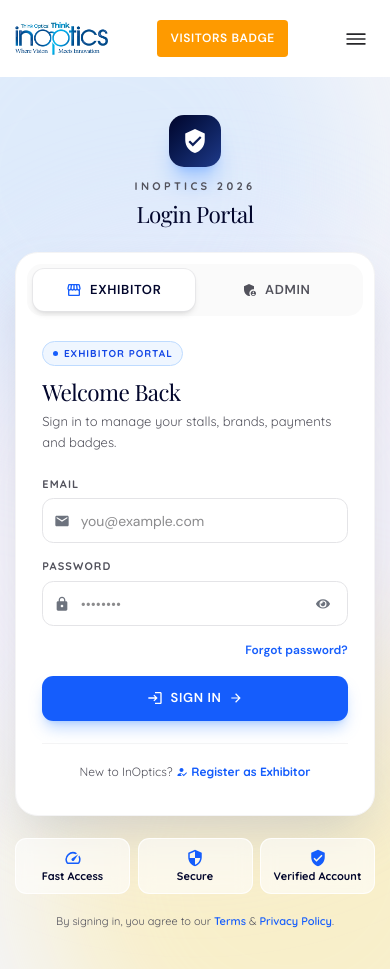
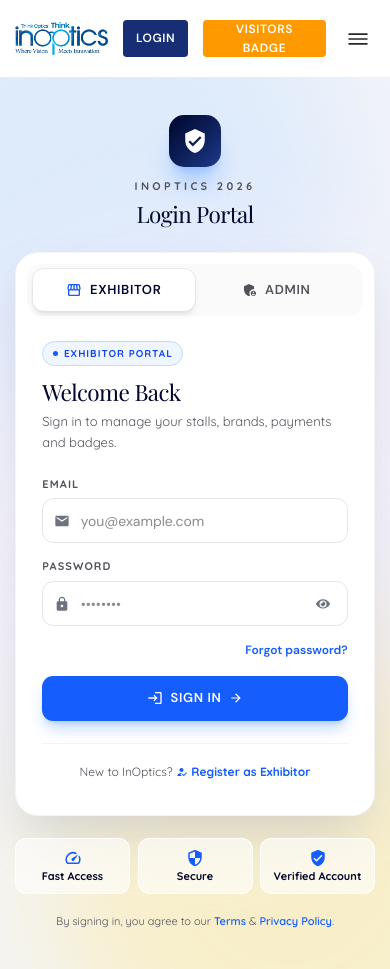
Before and after one commit to rishabmahor06/inoptics-new, a React (Vite) app: page /exhibitor-login in a window 390 px wide. Built offline with nearby package versions, Linux system fonts and the light colour scheme; a web font is replaced by a local one.

Commit message:
some chnages on exhibitor login

```diff
--- a/src/frontend/components/ExhibitorNavbar.jsx
+++ b/src/frontend/components/ExhibitorNavbar.jsx
@@ -5,21 +5,27 @@
 import Logo from "../../assets/INOP_BLUE.png";
 
 const NAV_ITEMS = [
-  { to: "/for-exhibitors",           label: "For Exhibitors" },
+  { to: "/for-exhibitors", label: "For Exhibitors" },
   { to: "/exhibitor-exhibition-map", label: "Exhibition Map" },
-  { to: "/why-exhibit",              label: "Why Exhibit" },
-  { to: "/become-exhibitor",         label: "Become An Exhibitor" },
-  { to: "/rules-policy",             label: "Rules & Policy" },
-  { to: "/reach-venue",              label: "How To Reach Venue", state: { fromExhibitor: true } },
-  { to: "/exhibitor-login",          label: "Login" },
+  { to: "/why-exhibit", label: "Why Exhibit" },
+  { to: "/become-exhibitor", label: "Become An Exhibitor" },
+  { to: "/rules-policy", label: "Rules & Policy" },
+  {
+    to: "/reach-venue",
+    label: "How To Reach Venue",
+    state: { fromExhibitor: true },
+  },
+  { to: "/exhibitor-login", label: "Login" },
 ];
 
 export default function ExhibitorNavbar() {
   const location = useLocation();
   const [isMenuOpen, setIsMenuOpen] = useState(false);
-  const [scrolled,   setScrolled]   = useState(false);
+  const [scrolled, setScrolled] = useState(false);
 
-  useEffect(() => { setIsMenuOpen(false); }, [location.pathname]);
+  useEffect(() => {
+    setIsMenuOpen(false);
+  }, [location.pathname]);
 
   useEffect(() => {
     const onScroll = () => setScrolled(window.scrollY > 8);
@@ -37,7 +43,6 @@
           ${scrolled ? "bg-white/95 backdrop-blur-md shadow-md" : "bg-white"}`}
       >
         <div className="max-w-[1400px] mx-auto h-full px-4 sm:px-6 lg:px-10 flex items-center justify-between gap-4">
-
           {/* Logo */}
           <Link to="/home" className="shrink-0">
             <img src={Logo} alt="InOptics" className="h-9 sm:h-10 w-auto" />
@@ -68,6 +73,12 @@
           </ul>
 
           {/* Right action — Public Site */}
+          <Link
+            to="/exhibitor-login"
+            className="px-3.5 h-10 text-[12px] flex justify-center items-center sm:block md:hidden lg:hidden font-bold uppercase tracking-wider bg-[#172E75] hover:bg-[#2c448d] text-white rounded transition-colors"
+          >
+            Login
+          </Link>
           <button
             onClick={() => window.open("https://rsdebadge.in/", "_blank")}
             className="px-3.5 h-10 text-[12px] font-bold uppercase tracking-wider bg-amber-500 hover:bg-amber-600 text-white rounded transition-colors"
@@ -89,10 +100,15 @@
       {/* MOBILE DRAWER */}
       <div
         className={`xl:hidden fixed inset-0 z-30 transition-opacity ${
-          isMenuOpen ? "opacity-100 pointer-events-auto" : "opacity-0 pointer-events-none"
+          isMenuOpen
+            ? "opacity-100 pointer-events-auto"
+            : "opacity-0 pointer-events-none"
         }`}
       >
-        <div className="absolute inset-0 bg-black/40" onClick={() => setIsMenuOpen(false)} />
+        <div
+          className="absolute inset-0 bg-black/40"
+          onClick={() => setIsMenuOpen(false)}
+        />
         <div
           className={`absolute top-[77px] right-0 w-[88%] max-w-[360px] h-[calc(100vh-77px)] bg-white shadow-2xl overflow-y-auto transition-transform
             ${isMenuOpen ? "translate-x-0" : "translate-x-full"}`}
@@ -106,9 +122,11 @@
                     to={to}
                     state={state}
                     className={`relative block px-5 py-4 text-[15px] font-medium border-b border-zinc-100 transition-colors
-                      ${active
+                      ${
+                        active
                           ? "text-blue-600 bg-blue-50"
-                        : "text-zinc-700 hover:text-blue-600 hover:bg-zinc-50"}`}
+                          : "text-zinc-700 hover:text-blue-600 hover:bg-zinc-50"
+                      }`}
                   >
                     {active && (
                       <span className="absolute left-0 top-2 bottom-2 w-1 rounded-r bg-blue-600" />
```
Also changed, not shown: src/frontend/components/Login.jsx (+8 -3 lines). Lines whose indentation alone changed are shown as unchanged.
